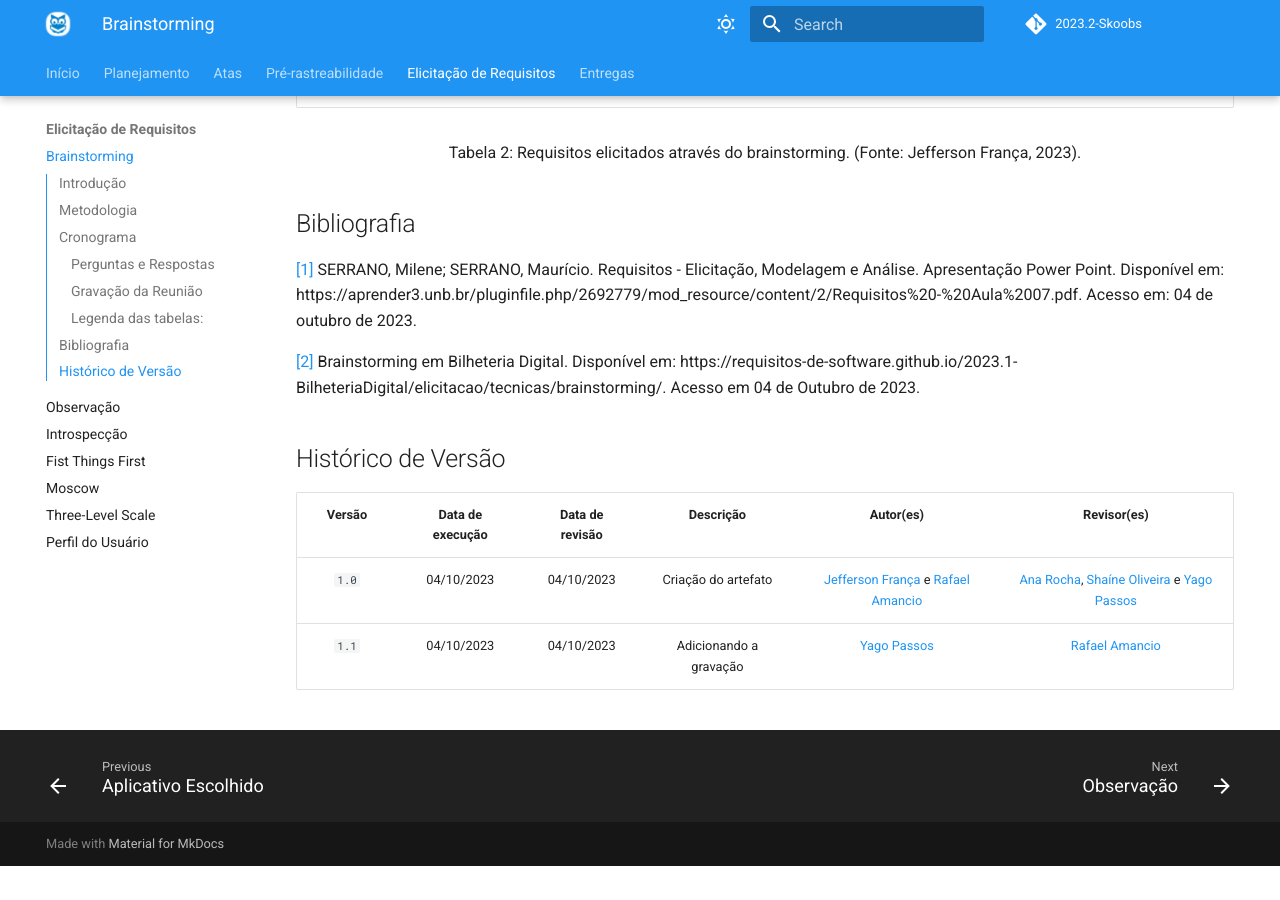
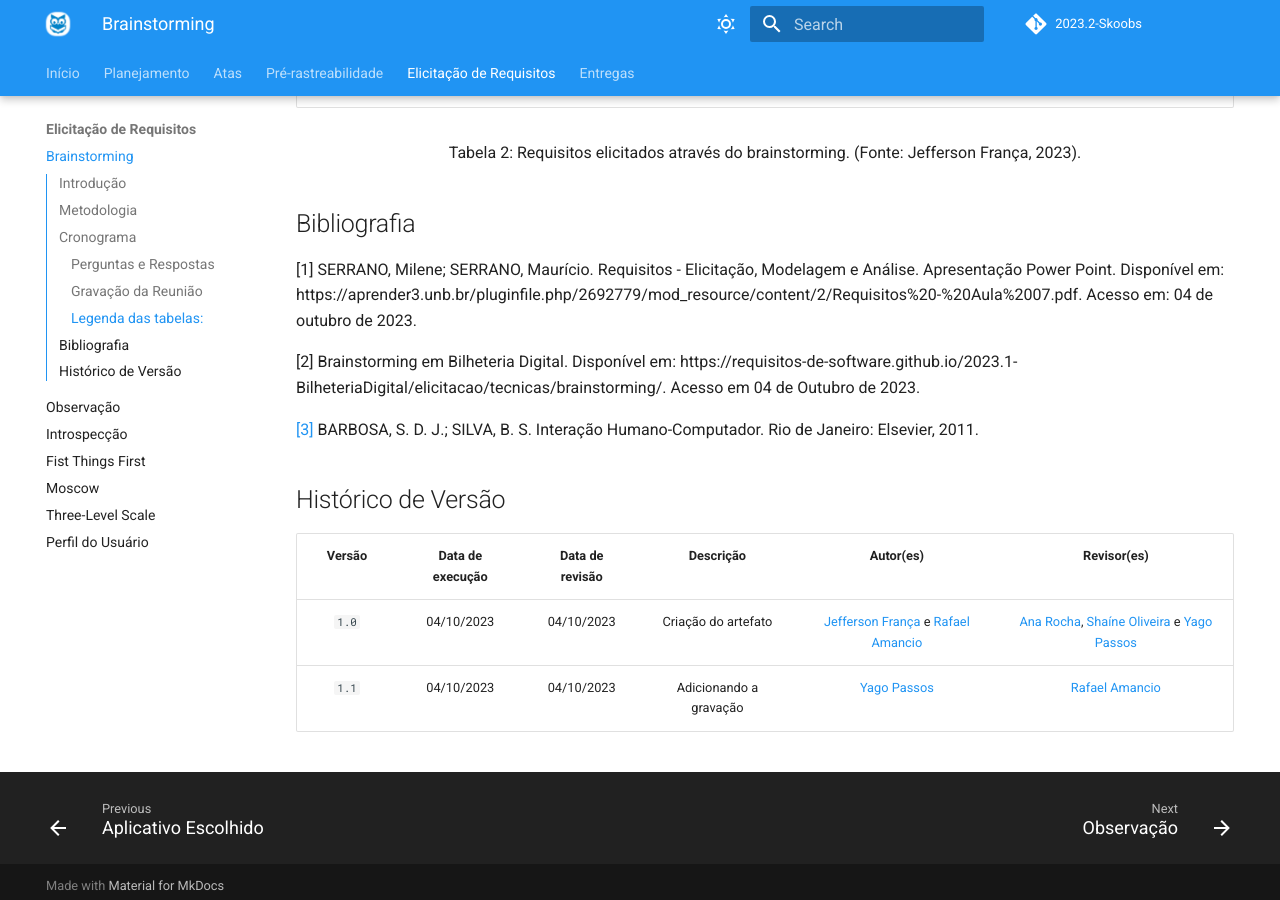
Before and after one commit to Requisitos-de-Software/2023.2-Skoob, an MkDocs documentation site: the page built from docs/elicitacao/brainstorming.md, in a window 1280 px wide and 900 px high, scrolled down 4274 px. Built offline with MkDocs 1.6.1 and Material for MkDocs 9.7.7, drawn with Linux system fonts in a browser that asks for light colours; comment, search, counter and statistics services are not loaded; before the commit the page ends 5140 px from its top, so only the background shows below that; some of the changed text lies outside the part shown.

Commit message:
atualizando bibliografia brainstorming.md

```diff
--- a/docs/elicitacao/brainstorming.md
+++ b/docs/elicitacao/brainstorming.md
@@ -6,7 +6,7 @@
 
 ## Metodologia
 
-Utilizando a técnica de brainstorming, o mediador conduziu uma série de perguntas cuidadosamente elaboradas para extrair ideias valiosas do usuário. Embora idealmente essa técnica envolva um grupo de 8 a 12 participantes, devido a restrições de tempo e dificuldades na coordenação de horários, não foi possível contar com mais pessoas. No entanto, as respostas fornecidas pelo usuário foram extremamente satisfatórias.
+Utilizando a técnica de brainstorming, o mediador conduziu uma série de perguntas cuidadosamente elaboradas para extrair ideias valiosas do usuário. Embora idealmente essa técnica envolva um grupo de 8 a 12 participantes,como diz o livro Interação Humano-Computador (Barbosa e Silva)<a id="a" href="#aa">[3]</a> devido a restrições de tempo e dificuldades na coordenação de horários, não foi possível contar com mais pessoas. No entanto, as respostas fornecidas pelo usuário foram extremamente satisfatórias.
 
 Uma gravação completa do brainstorming foi realizada, e também elaboramos um [termo de autorização de uso de imagem](../img/termo_de_uso.pdf), o qual foi assinado pelo usuário, permitindo-nos utilizar a gravação.
 
@@ -115,9 +115,11 @@
 
 ## Bibliografia
 
-<a id="aa" href="#a">[1]</a> SERRANO, Milene; SERRANO, Maurício. Requisitos - Elicitação, Modelagem e Análise. Apresentação Power Point. Disponível em: https://aprender3.unb.br/pluginfile.php/2692779/mod_resource/content/2/Requisitos%20-%20Aula%2007.pdf. Acesso em: 04 de outubro de 2023.
+[1] SERRANO, Milene; SERRANO, Maurício. Requisitos - Elicitação, Modelagem e Análise. Apresentação Power Point. Disponível em: https://aprender3.unb.br/pluginfile.php/2692779/mod_resource/content/2/Requisitos%20-%20Aula%2007.pdf. Acesso em: 04 de outubro de 2023.
 
-<a id="aa" href="#a">[2]</a> Brainstorming em Bilheteria Digital. Disponível em: https://requisitos-de-software.github.io/2023.1-BilheteriaDigital/elicitacao/tecnicas/brainstorming/. Acesso em 04 de Outubro de 2023.
+[2] Brainstorming em Bilheteria Digital. Disponível em: https://requisitos-de-software.github.io/2023.1-BilheteriaDigital/elicitacao/tecnicas/brainstorming/. Acesso em 04 de Outubro de 2023.
+
+<a id="aa" href="#a">[3]</a> BARBOSA, S. D. J.; SILVA, B. S. Interação Humano-Computador. Rio de Janeiro: Elsevier, 2011.
 
 
 ## Histórico de Versão
```
